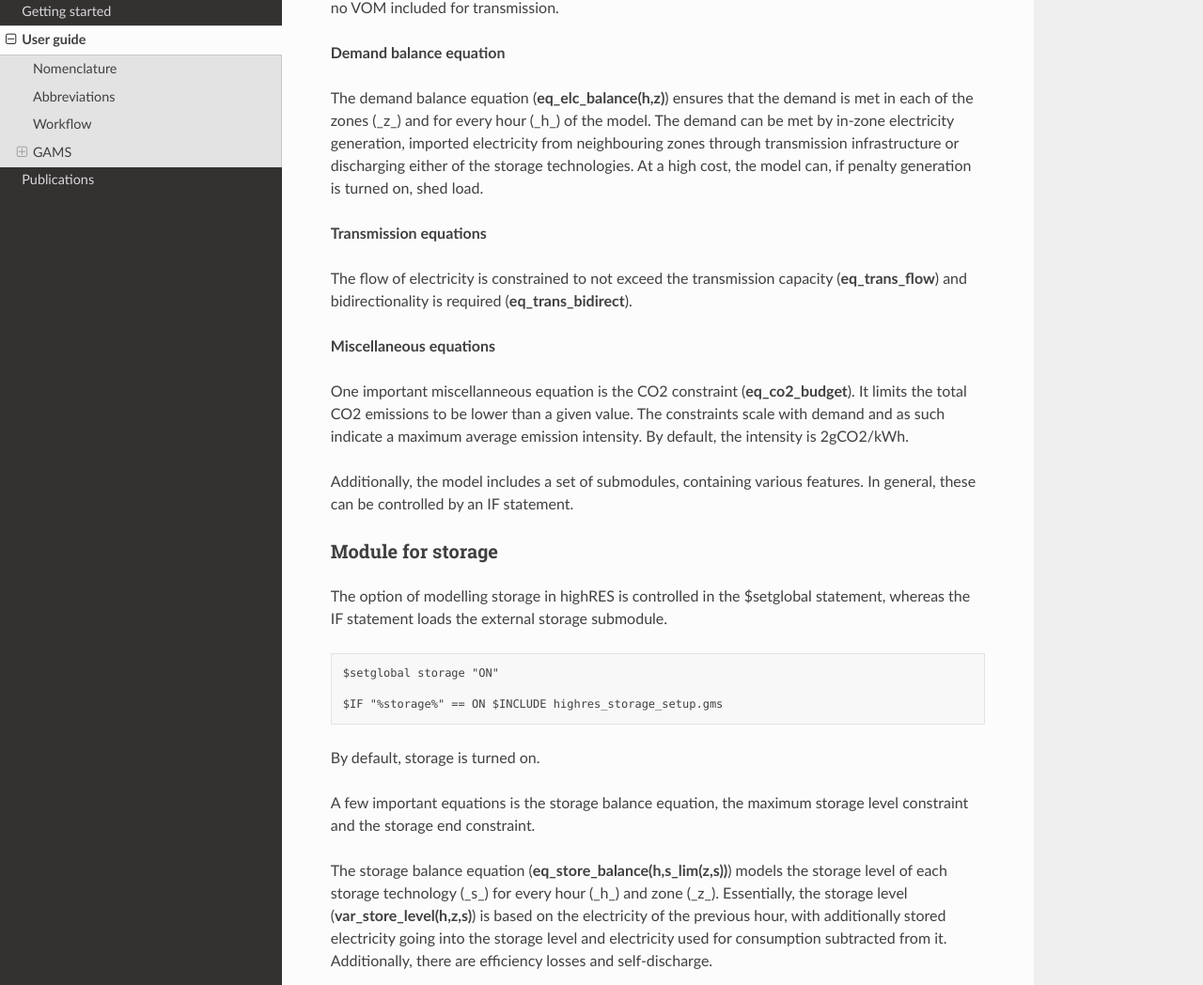
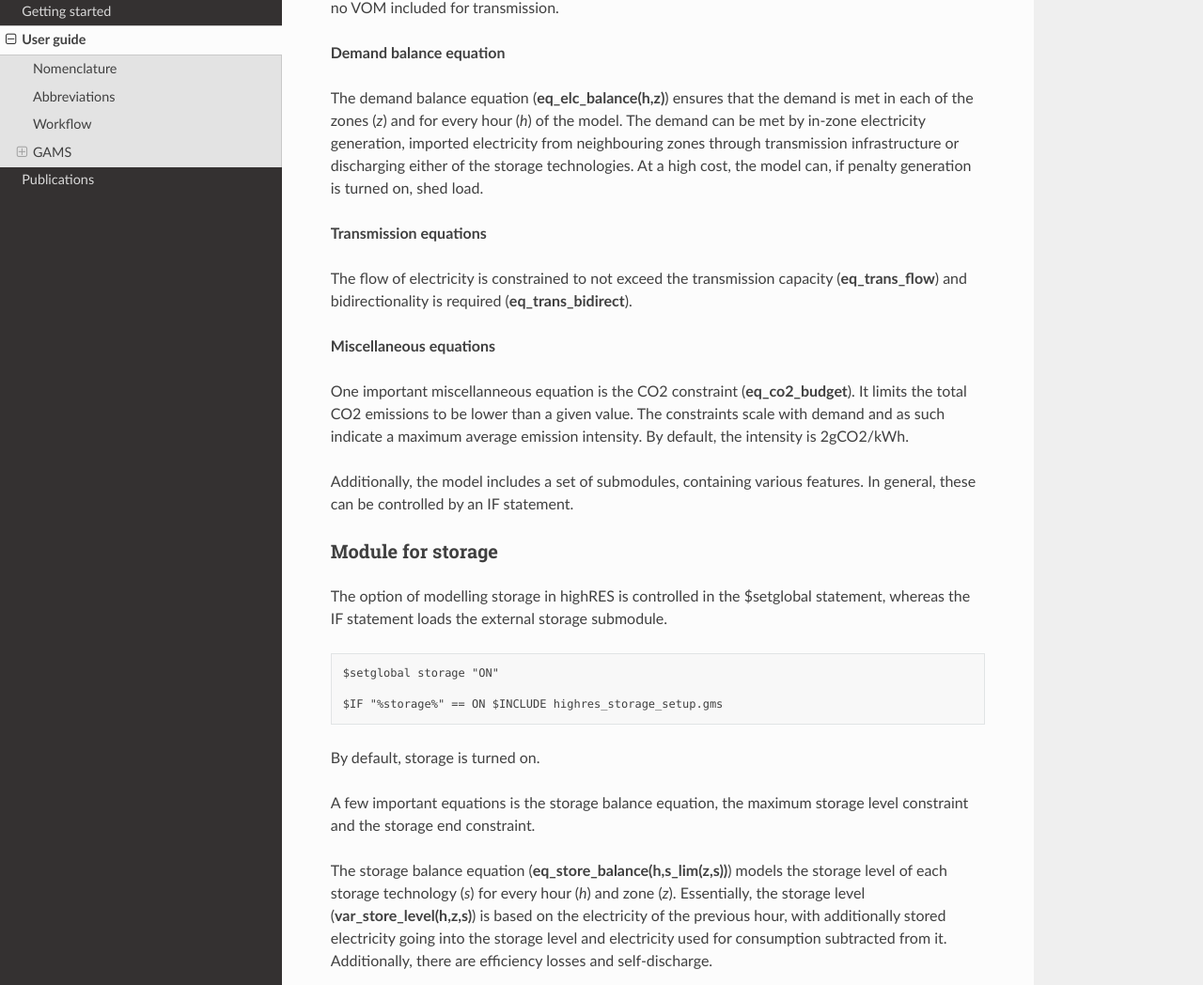
Before and after one commit to highRES-model/highRES-Europe-WF, a Sphinx documentation site: the page built from docs/source/user_guide.rst, in a window 1280 px wide and 1400 px high, scrolled down 953 px. Shown: the part 163-1211 px from the top of the window at 94% size. Built offline with Sphinx 7.4.7 and the Read the Docs theme 2.0.0, drawn with Linux system fonts in a browser that asks for light colours.

```diff
--- a/docs/source/user_guide.rst
+++ b/docs/source/user_guide.rst
@@ -39,7 +39,7 @@ The objective equation (eq_obj) and the total system cost is composed of generat
 
 **Demand balance equation**
 
-The demand balance equation (**eq_elc_balance(h,z)**) ensures that the demand is met in each of the zones (_z_) and for every hour (_h_) of the model. The demand can be met by in-zone electricity generation, imported electricity from neighbouring zones through transmission infrastructure or discharging either of the storage technologies. At a high cost, the model can, if penalty generation is turned on, shed load.
+The demand balance equation (**eq_elc_balance(h,z)**) ensures that the demand is met in each of the zones (*z*) and for every hour (*h*) of the model. The demand can be met by in-zone electricity generation, imported electricity from neighbouring zones through transmission infrastructure or discharging either of the storage technologies. At a high cost, the model can, if penalty generation is turned on, shed load.
 
 **Transmission equations**
 
@@ -66,7 +66,7 @@ By default, storage is turned on.
 
 A few important equations is the storage balance equation, the maximum storage level constraint and the storage end constraint.
 
-The storage balance equation (**eq_store_balance(h,s_lim(z,s))**) models the storage level of each storage technology (_s_) for every hour (_h_) and zone (_z_). Essentially, the storage level (**var_store_level(h,z,s)**) is based on the electricity of the previous hour, with additionally stored electricity going into the storage level and electricity used for consumption subtracted from it. Additionally, there are efficiency losses and self-discharge.
+The storage balance equation (**eq_store_balance(h,s_lim(z,s))**) models the storage level of each storage technology (*s*) for every hour (*h*) and zone (*z*). Essentially, the storage level (**var_store_level(h,z,s)**) is based on the electricity of the previous hour, with additionally stored electricity going into the storage level and electricity used for consumption subtracted from it. Additionally, there are efficiency losses and self-discharge.
 
 The storage level is constrained (**eq_store_level(s_lim(z,s),h)**) to always be lower or equal to the maximum storage capacity. Furthermore, the storage technologies are set to be cyclical (**eq_store_end_level**), meaning that they are not necessarily empty in the first hour of the model, but that they need to end at the same level as they started.
 
```
